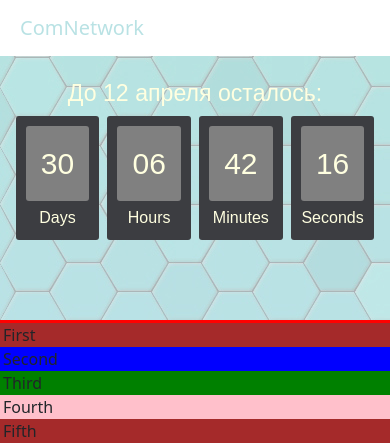
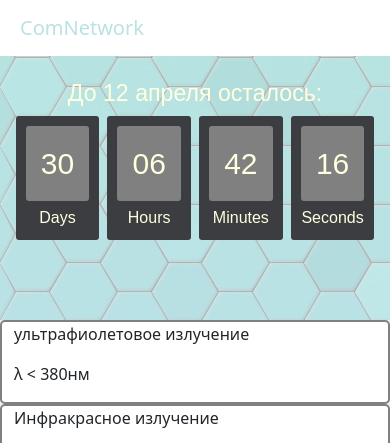
Before and after one commit to DaniilAnisimov/ComNetwork, a Flask app: page / in a window 390 px wide. Shown: the top 443 px of the page. Run offline with Flask 2, Linux system fonts and the light colour scheme; some libraries are stand-ins or nearby versions.

Commit message:
Third version 1. Footer buttons are connected 2. Display of posts on main page has appeared 3. Getting suggestions from users

```diff
--- a/server.py
+++ b/server.py
@@ -1,4 +1,4 @@
-from flask import Flask, render_template
+from flask import Flask, render_template, request
 
 app = Flask(__name__)
 
@@ -6,12 +6,18 @@ app = Flask(__name__)
 @app.route('/')
 @app.route('/index')
 def index():
+    user_from_db = {'nickname': 'Саня'}   # данные о залогиненном пользователе отправятся на представление
+    list_with_posts_from_db = {"ультрафиолетовое излучение": "λ < 380нм",
+                             "Инфракрасное излучение": "λ > 760нм",
+                             "Гамма излучение": "λ = 2 * 10^-10нм и прочее описание",
+                             "Рентгеновское излучение": 'Рентгеновское излучение - '
+                                                        'электромагнитные волны с '
+                                                        'длиной волны от 100 до 10^-3 нм'}   # Словарь постов из бд
+
     # если пользователь залогинился
-    user_from_db = {'nickname': 'Саня'}  # данные о залогиненном пользователе отправятся на представление
-    return render_template("index.html", user=user_from_db, is_login='true')
-
+    return render_template("index.html", user=user_from_db, list_with_posts=list_with_posts_from_db, is_login='true')
     # если пользователь не залогинился
-    return render_template("index.html", is_login='false')
+    return render_template("index.html", list_of_posts=list_of_posts_from_db, is_login='false')
 
 
 @app.route('/login')
@@ -29,5 +35,18 @@ def register():
     return 'register'
 
 
+@app.route("/create_post")
+def create_post():
+    return 'create-post'
+
+
+@app.route("/save_offers", methods=['post', 'get'])
+def save_offers():
+    if request.method == 'POST':
+        print(request.form.get('message'))   # Предложения с футера, потом будем где-нибудь сохранять
+
+    return "Ваше предложение принято"
+
+
 if __name__ == "__main__":
     app.run(port=8080, host='127.0.0.1')
--- a/static/css/index.css
+++ b/static/css/index.css
@@ -196,7 +196,11 @@ background-color:#343a40!important
 }
 
 .main-content {
-    background-color: pink;
-    border: solid 3px red;
+    background-color: #EDEEF0;
+}
+
+.post {
+    background-color: #fff;
+    border: solid gray 2px;
     border-radius: 5px;
 }
--- a/templates/index.html
+++ b/templates/index.html
@@ -4,7 +4,7 @@
     <meta charset="UTF-8">
     <link href="https://cdn.jsdelivr.net/npm/bootstrap@5.0.0-beta1/dist/css/bootstrap.min.css" rel="stylesheet"
           integrity="sha384-giJF6kkoqNQ00vy+HMDP7azOuL0xtbfIcaT9wjKHr8RbDVddVHyTfAAsrekwKmP1" crossorigin="anonymous">
-    <link rel="stylesheet" type="text/css" href="{{ url_for('static', filename='css/index.css') }}">
+    <link rel="stylesheet" type="text/css" href="{{ url_for('static', filename='css/index.css')}}">
     <script src="https://cdn.jsdelivr.net/npm/@popperjs/core@2.5.4/dist/umd/popper.min.js"
             integrity="sha384-q2kxQ16AaE6UbzuKqyBE9/u/KzioAlnx2maXQHiDX9d4/zp8Ok3f+M7DPm+Ib6IU"
             crossorigin="anonymous"></script>
@@ -29,17 +29,18 @@
             <ul class="navbar-nav mr-4">
                 <li><a class="nav-link" href="#">Посты</a></li>
                 <li><a class="nav-link" href="#">Новые</a></li>
-                <li><a class="nav-link" href="#">Написать пост</a></li>
+                <li><a class="nav-link" href="{{ url_for('create_post') }}">Написать пост</a></li>
                 {% if is_login == "false" %}
-                <li><a class="nav-link" href="{{ url_for('login')}}">Войти</a></li>
+                <li><a class="nav-link" href="{{ url_for('login') }}">Войти</a></li>
                 {% else %}
-                <li><p style="color: #3c3d41; font-size: 20px; margin-right: 1em !important;">{{ user["nickname"] }}</p></li>
-                <li><a class="nav-link" href="{{ url_for('logout')}}">Выйти</a></li>
+                <li><p class="nav-link">{{ user["nickname"] }}</p></li>
+                <li><a class="nav-link" href="{{ url_for('logout') }}">Выйти</a></li>
                 {% endif %}
             </ul>
         </div>
     </nav>
 
+    <div class="container">
         <div class="row">
             <div class="container col-lg-12 col-md-12 col-sm-12" style="padding: 80px 0;">
                 <div class="row">
@@ -68,11 +69,17 @@
             </div>
         </div>
         <div class="row main-content">
-        <div class="col-lg-1 col-md-1 col-sm-1" style="background-color: brown;">First</div>
-        <div class="col-lg-3 col-md-3 col-sm-3" style="background-color: blue;">Second</div>
-        <div class="col-lg-4 col-md-4 col-sm-4" style="background-color: green;">Third</div>
-        <div class="col-lg-3 col-md-3 col-sm-3" style="background-color: pink;">Fourth</div>
-        <div class="col-lg-1 col-md-1 col-sm-1" style="background-color: brown;">Fifth</div>
+            <div class="col-md-12 col-sm-12">
+                <div class="row">
+                    {% for item in list_with_posts %}
+                    <div class="col-md-4 col-sm-4 post">
+                        <p class="info">{{ item }}<p>
+                        <p>{{ list_with_posts[item] }}</p>
+                    </div>
+                    {% endfor %}
+                </div>
+            </div>
+        </div>
     </div>
 
     <footer class="footer-bs">
@@ -86,7 +93,7 @@
                     <ul class="pages">
                         <li><a href="#">Посты</a></li>
                         <li><a href="#">Новые</a></li>
-                        <li><a href="#">Написать пост</a></li>
+                        <li><a href="{{ url_for('create_post') }}">Написать пост</a></li>
                     </ul>
                 </div>
             </div>
@@ -94,11 +101,9 @@
                 <h4>Предложения</h4>
                 <p>Вы можете отправить предложение по улучшению функционала ComNetwork</p>
                 <div class="input-group">
-                    <form method="post" enctype="multipart/form-data" action="#">
-                        <textarea name="textFile" cols="40" rows="3"></textarea>
+                    <form method="post" enctype="multipart/form-data" action="{{ url_for('save_offers') }}">
+                        <textarea name="message" cols="40" rows="3"></textarea>
                         <input type="submit" value="Отправить">
-                        <input name="__RequestVerificationToken" type="hidden"
-                               value="CfDJ8NLAnBs9llBBrP4N4MXsKGrBBlOCXLcZo_h-L_PxHUXfbI3B77I2M096htUmN9pbL-PDZH4Ln3wfmW3HJSNaGEn9zlPnqGis1aOnIBeZkv8_IYVSyGfFDasPYvCiljiTcN5f6sNvV__R2wqTkdOftdY"/>
                     </form>
                 </div>
             </div>
```
Lines whose indentation alone changed are shown as unchanged.
